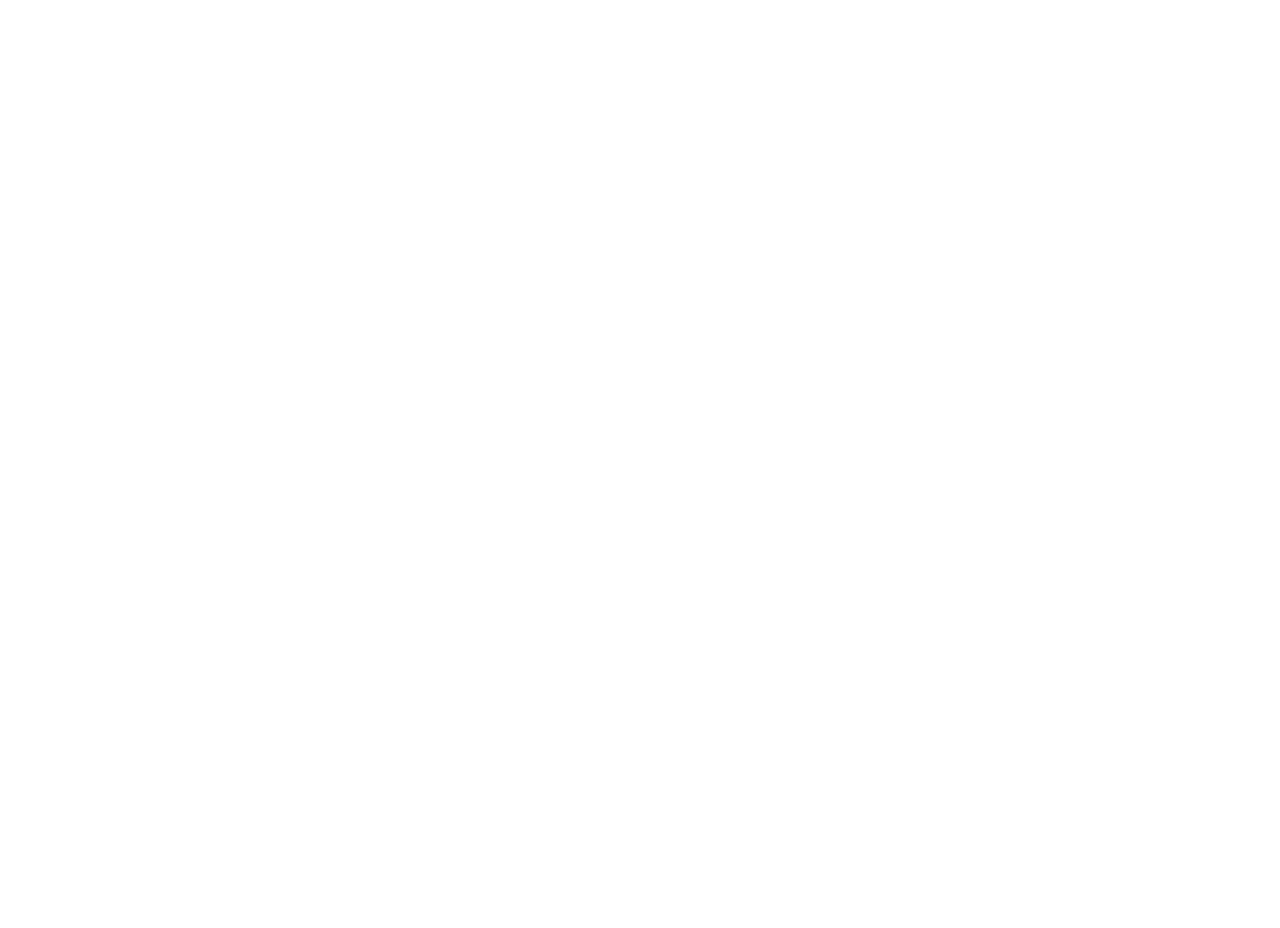
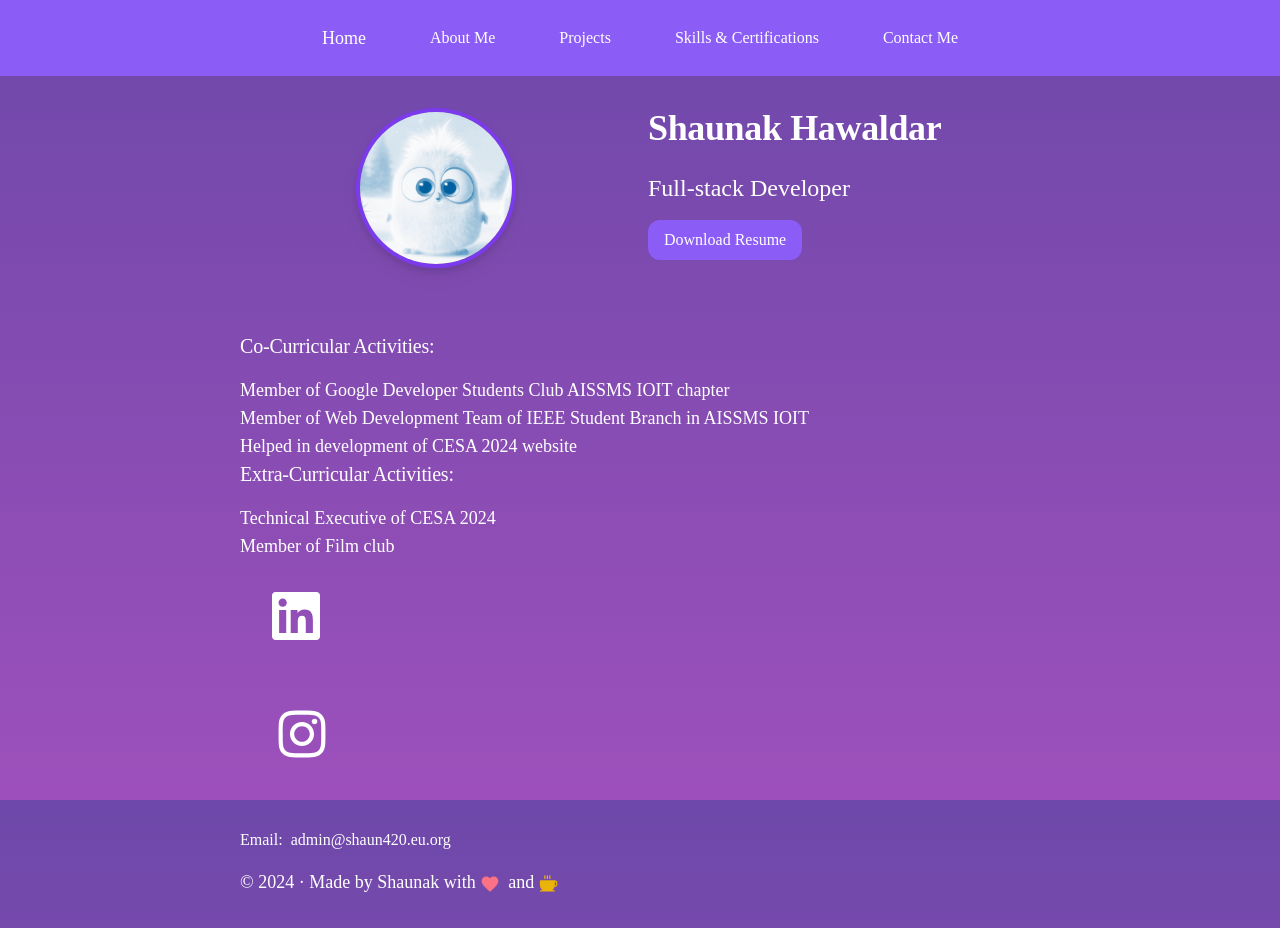
Before and after one commit to Shaun420/codsoft, a Gatsby site in the folder portfolio/: page /about in a window 1280 px wide. Before the commit this address had no page. Before the commit the page ends 800 px from the top, so only its background shows below. Built offline with nearby package versions, Linux system fonts and the light colour scheme; Gatsby itself is replaced by a stand-in of ours.

Commit message:
Added about page

```diff
--- a/portfolio/src/components/header.js
+++ b/portfolio/src/components/header.js
@@ -4,26 +4,20 @@
 const Header = ({ siteTitle }) => (
   <header
     style={{
-      margin: `0 auto`,
       padding: `var(--space-4) var(--size-gutter)`,
-      display: `flex`,
-      alignItems: `center`,
-      justifyContent: `space-between`,
     }}
+	className="flex items-center justify-center sticky top-0 z-50 mx-auto bg-violet-500"
   >
     <Link
       to="/"
-      style={{
-        fontSize: `var(--font-sm)`,
-        textDecoration: `none`,
-      }}
+			className="mx-8 text-lg no-underline"
     >
-      {siteTitle}
+      Home
     </Link>
-	<a target="_self" href="#about" rel="external">About Me</a>
-	<a target="_self" href="#skills" rel="external">Skills</a>
-	<a target="_self" href="#certifications" rel="external">Certifications</a>
-	<a target="_self" href="#contact" rel="external">Contact Me</a>
+	<a className="mx-8 no-underline" target="_self" href="/about" rel="external">About Me</a>
+	<a className="mx-8 no-underline" target="_self" href="#projects" rel="external">Projects</a>
+	<a className="mx-8 no-underline" target="_self" href="#skills" rel="external">Skills & Certifications</a>
+	<a className="mx-8 no-underline" target="_self" href="#contact" rel="external">Contact Me</a>
     {/*<img
       alt="Gatsby logo"
       style={{ margin: 0, height: "10rem" }}
--- a/portfolio/src/components/layout.js
+++ b/portfolio/src/components/layout.js
@@ -36,10 +36,13 @@
           }}
         >
 
+					<div className="flex items-start flex-row text-base my-4">
+						Email: <a className="ms-2" rel="external" href="mailto:admin@shaun420.eu.org">admin@shaun420.eu.org</a>
+					</div>
           <p className="text-lg">
             &copy; {new Date().getFullYear()} &middot; Made by Shaunak with
-            <MdOutlineFavorite className="inline-block mx-1 text-xl text-violet-700" /> and
-            <PiCoffeeFill className="inline-block mx-1 text-xl text-violet-700" />
+            <MdOutlineFavorite className="inline-block mx-1 text-xl text-rose-400" /> and
+            <PiCoffeeFill className="inline-block mx-1 text-xl text-yellow-500" />
           </p>
         </footer>
       </div>
--- /dev/null
+++ b/portfolio/src/pages/about.js
@@ -0,0 +1,72 @@
+import * as React from "react"
+//import { Link } from "gatsby"
+import { StaticImage } from "gatsby-plugin-image"
+
+import Layout from "../components/layout"
+import Seo from "../components/seo"
+import "../components/index.module.css"
+import { MdEmail } from "react-icons/md";
+import { DiGithubBadge } from "react-icons/di";
+import { SiLinkedin } from "react-icons/si";
+import { AiOutlineInstagram } from "react-icons/ai";
+
+const AboutPage = () => (
+  <Layout>
+    <div className="container columns-2">
+      <div className="w-full text-center">
+        <StaticImage
+          src="../images/avatar.jpg"
+          loading="eager"
+          quality={95}
+          formats={["auto", "webp", "avif"]}
+          alt="avatar image"
+          className="mb-12 rounded-full w-40 border-4 border-violet-600 drop-shadow-lg select-none
+          transition ease-linear delay-150 dark:brightness-95 hover:scale-125"
+        />
+      </div>
+      <div className="w-full text-start">
+        <h1 className="text-4xl mb-6 font-semibold">
+          Shaunak Hawaldar
+        </h1>
+        <h2 className="text-2xl mb-4 font-medium">
+          Full-stack Developer
+        </h2>
+        <button type="button" className="bg-violet-500 accent-bg-violet-500 px-4 py-2 rounded-xl text-white
+        	hover:bg-violet-600 focus:ring focus:ring-violet-300" onClick={() => {window.open("/resume.pdf")}}>
+          Download Resume
+        </button>
+      </div>
+    </div>
+		<div className="my-4">
+			<div class="flex items-start flex-col">
+				<h1 className="text-xl font-medium mb-4">Co-Curricular Activities:</h1>
+				<div className="text-lg">
+					<p>Member of Google Developer Students Club AISSMS IOIT chapter</p>
+					<p>Member of Web Development Team of IEEE Student Branch in AISSMS IOIT</p>
+					<p>Helped in development of CESA 2024 website</p>
+				</div>
+				<h1 className="text-xl font-medium mb-4">Extra-Curricular Activities:</h1>
+				<div className="text-lg">
+					<p>Technical Executive of CESA 2024</p>
+					<p>Member of Film club</p>
+				</div>
+				<div className="rounded-2xl hover:bg-purple-700 hover:cursor-pointer">
+					<a className="block p-8 hover:scale-125 transition ease-linear delay-150" rel="external"
+						href="https://www.linkedin.com/in/shaunakhawaldar" title="LinkedIn">
+						<SiLinkedin className="text-5xl" />
+					</a>
+				</div>
+				<div className="rounded-2xl hover:bg-purple-700 hover:cursor-pointer">
+					<a className="block p-8 hover:scale-125 transition ease-linear delay-150" rel="external"
+						href="https://www.instagram.com/shaunakhawaldar" title="Instagram">
+						<AiOutlineInstagram className="text-6xl" />
+					</a>
+				</div>
+			</div>
+		</div>
+  </Layout>
+)
+
+export const Head = () => <Seo title="Home" />
+
+export default AboutPage
--- a/portfolio/src/pages/index.js
+++ b/portfolio/src/pages/index.js
@@ -1,11 +1,16 @@
 import * as React from "react"
-import { Link } from "gatsby"
+//import { Link } from "gatsby"
 import { StaticImage } from "gatsby-plugin-image"
 
 import Layout from "../components/layout"
 import Seo from "../components/seo"
-import * as styles from "../components/index.module.css"
+import "../components/index.module.css"
+import { MdEmail } from "react-icons/md";
+import { DiGithubBadge } from "react-icons/di";
+import { SiLinkedin } from "react-icons/si";
+import { AiOutlineInstagram } from "react-icons/ai";
 
+/*
 const links = [
   {
     text: "Tutorial",
@@ -68,6 +73,7 @@
 ]
 
 const utmParameters = `?utm_source=starter&utm_medium=start-page&utm_campaign=default-starter`
+*/
 
 const IndexPage = () => (
   <Layout>
@@ -91,30 +97,40 @@
           Full-stack Developer
         </h2>
         <button type="button" className="bg-violet-500 accent-bg-violet-500 px-4 py-2 rounded-xl text-white
-        hover:bg-violet-600 focus:ring focus:ring-violet-300" onClick={() => {window.open("/resume.pdf")}}>
+        	hover:bg-violet-600 focus:ring focus:ring-violet-300" onClick={() => {window.open("/resume.pdf")}}>
           Download Resume
         </button>
       </div>
     </div>
-    <ul className={styles.list}>
-      {links.map(link => (
-        <li key={link.url} className={styles.listItem}>
-          <a
-            className={styles.listItemLink}
-            href={`${link.url}${utmParameters}`}
-          >
-            {link.text} ↗
-          </a>
-          <p className={styles.listItemDescription}>{link.description}</p>
-        </li>
-      ))}
-    </ul>
-    {moreLinks.map((link, i) => (
-      <React.Fragment key={link.url}>
-        <a href={`${link.url}${utmParameters}`}>{link.text}</a>
-        {i !== moreLinks.length - 1 && <> · </>}
-      </React.Fragment>
-    ))}
+		<div className="my-4">
+			<h1 className="text-xl mb-4">Contact Details:</h1>
+			<div class="flex items-center">
+				<div className="rounded-2xl hover:bg-purple-700 hover:cursor-pointer">
+					<a className="block p-8 hover:scale-125 transition ease-linear delay-150" rel="external"
+						href="mailto:admin@shaun420.eu.org" title="Email">
+						<MdEmail className="text-6xl" />
+					</a>
+				</div>
+				<div className="rounded-2xl hover:bg-purple-700 hover:cursor-pointer">
+					<a className="block p-8 hover:scale-125 transition ease-linear delay-150" rel="external"
+						href="https://github.com/Shaun420" title="GitHub">
+						<DiGithubBadge className="text-7xl" />
+					</a>
+				</div>
+				<div className="rounded-2xl hover:bg-purple-700 hover:cursor-pointer">
+					<a className="block p-8 hover:scale-125 transition ease-linear delay-150" rel="external"
+						href="https://www.linkedin.com/in/shaunakhawaldar" title="LinkedIn">
+						<SiLinkedin className="text-5xl" />
+					</a>
+				</div>
+				<div className="rounded-2xl hover:bg-purple-700 hover:cursor-pointer">
+					<a className="block p-8 hover:scale-125 transition ease-linear delay-150" rel="external"
+						href="https://www.instagram.com/shaunakhawaldar" title="Instagram">
+						<AiOutlineInstagram className="text-6xl" />
+					</a>
+				</div>
+			</div>
+		</div>
   </Layout>
 )
 
```
